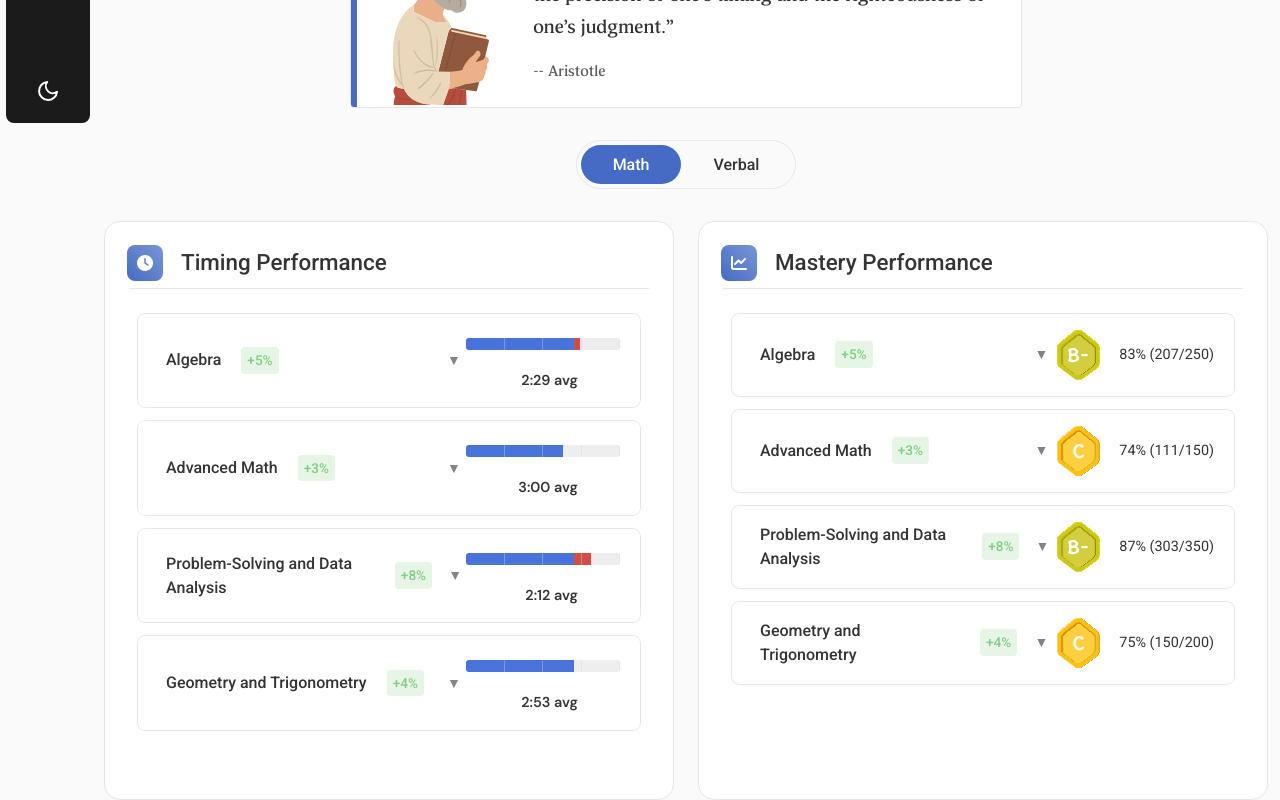
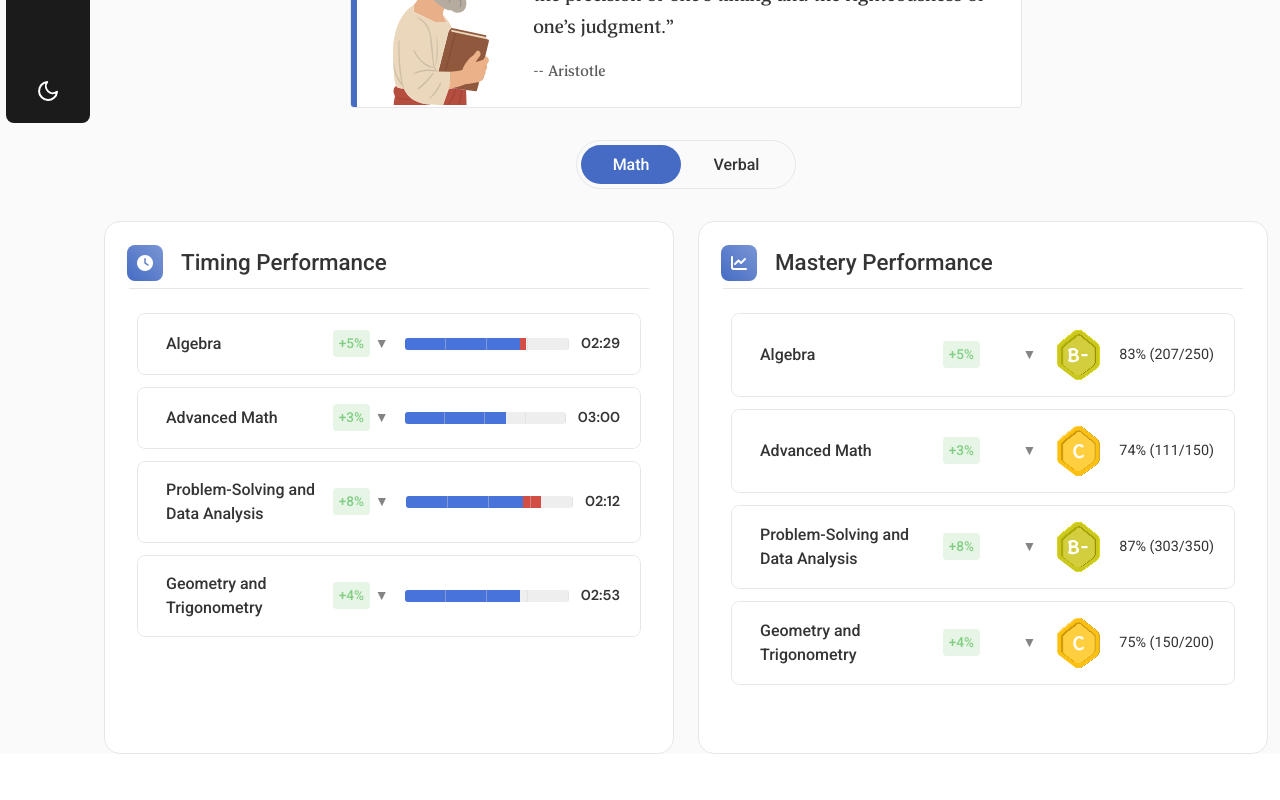
Before and after one commit to Orujhimaru/max_odyssey, a React (Vite) app: page /lab in a window 1280 px wide. Shown: the part 665-1465 px from the top of the page. After the commit the page ends 1419 px from the top, so only its background shows below. Built offline with nearby package versions, Linux system fonts and the light colour scheme; sample sign-in values are in the browser's storage; a web font is replaced by a local one.

Commit message:
design: fixed margins etc

```diff
--- a/src/pages/LabPage/LabPage.css
+++ b/src/pages/LabPage/LabPage.css
@@ -251,7 +251,7 @@
 
 .lab-subtopic-row {
   display: grid;
-  grid-template-columns: 2.5fr 1.5fr;
+  /* grid-template-columns: 2.5fr 1.5fr; */
   align-items: center;
   padding: 12px 8px;
   border-bottom: 1px solid var(--border-color);
@@ -272,6 +272,7 @@
   display: flex;
   align-items: center;
   gap: 8px;
+  width: fit-content;
 }
 
 .improvement {
@@ -318,7 +319,7 @@
   font-size: 0.9rem;
   color: var(--text-primary);
   white-space: nowrap;
-  min-width: 70px;
+  /* min-width: 70px; */
   text-align: end;
 }
 
@@ -917,7 +918,7 @@
 /* Updated timing cell styles */
 .lab-timing-cell {
   display: flex;
-  flex-direction: column;
+
   width: 100%;
 }
 
@@ -931,7 +932,7 @@
   font-size: 0.9rem;
   color: var(--text-primary);
   white-space: nowrap;
-  min-width: 70px;
+  /* min-width: 70px; */
   text-align: end;
   font-family: "DM Sans", sans-serif;
   font-weight: 600;
@@ -995,17 +996,30 @@
   flex: 1;
   max-width: 250px;
 }
-
+/*
 .lab-topic-header .performance-bar-container {
   width: 100%;
+} */
+.lab-subtopic-table .performance-bar-container {
+  width: 80%;
 }
 
 .topic-name-container {
   display: flex;
   align-items: center;
-  gap: 12px;
-  flex: 2;
+  gap: 4px;
+  /* flex: 2; */
+  justify-content: space-between;
+  max-width: 220px;
+  width: 100%;
   position: relative;
+  margin-left: 8px;
+}
+
+.lab-subtopic-name {
+  justify-content: space-between;
+  max-width: 220px;
+  width: 100%;
 }
 
 .topic-name {
@@ -1014,7 +1028,7 @@
   color: var(--text-primary);
   margin: 0;
   position: relative;
-  padding-left: 8px;
+  /* padding-left: 8px; */
 }
 
 /* Add a subtle marker to indicate topic names */
@@ -1127,7 +1141,8 @@
   display: grid;
   grid-template-columns: 2.5fr 1.5fr;
   align-items: center;
-  padding: 14px 8px;
+  padding: 14px 0px;
+  margin-left: 8px;
   border-bottom: 1px solid var(--border-color);
   transition: background-color 0.2s ease;
 }
--- a/src/pages/LabPage/LabPage.jsx
+++ b/src/pages/LabPage/LabPage.jsx
@@ -298,9 +298,9 @@ const LabPage = () => {
     const avgMinutes = Math.floor(avgSeconds / 60);
     const avgRemainingSeconds = avgSeconds % 60;
 
-    return `${avgMinutes}:${avgRemainingSeconds
+    return `${avgMinutes.toString().padStart(2, "0")}:${avgRemainingSeconds
       .toString()
-      .padStart(2, "0")} avg`;
+      .padStart(2, "0")} `;
   };
 
   // Function to calculate average improvement (can be positive or negative)
@@ -415,7 +415,7 @@ const LabPage = () => {
       {
         name: "Linear Equations (1)",
         timingPercentage: 82,
-        timingText: "2:15 avg",
+        timingText: "02:15",
         masteryPercentage: 88,
         masteryText: "88% (44/50)",
         improvement: "+6%",
@@ -423,7 +423,7 @@ const LabPage = () => {
       {
         name: "Linear Functions",
         timingPercentage: 75,
-        timingText: "2:30 avg",
+        timingText: "02:30",
         masteryPercentage: 84,
         masteryText: "84% (42/50)",
         improvement: "+5%",
@@ -431,7 +431,7 @@ const LabPage = () => {
       {
         name: "Linear Equations (2)",
         timingPercentage: 80,
-        timingText: "2:20 avg",
+        timingText: "02:20",
         masteryPercentage: 86,
         masteryText: "86% (43/50)",
         improvement: "+7%",
@@ -439,7 +439,7 @@ const LabPage = () => {
       {
         name: "Systems of 2 in 2",
         timingPercentage: 65,
-        timingText: "2:45 avg",
+        timingText: "02:45",
         masteryPercentage: 76,
         masteryText: "76% (38/50)",
         improvement: "+3%",
@@ -447,7 +447,7 @@ const LabPage = () => {
       {
         name: "Linear Inequalities",
         timingPercentage: 70,
-        timingText: "2:35 avg",
+        timingText: "02:35",
         masteryPercentage: 80,
         masteryText: "80% (40/50)",
         improvement: "+4%",
@@ -457,7 +457,7 @@ const LabPage = () => {
       {
         name: "Equivalent Expressions",
         timingPercentage: 60,
-        timingText: "3:00 avg",
+        timingText: "03:00",
         masteryPercentage: 74,
         masteryText: "74% (37/50)",
         improvement: "+2%",
@@ -465,7 +465,7 @@ const LabPage = () => {
       {
         name: "Nonlinear Equations",
         timingPercentage: 62,
-        timingText: "2:55 avg",
+        timingText: "02:55",
         masteryPercentage: 72,
         masteryText: "72% (36/50)",
         improvement: "+3%",
@@ -473,7 +473,7 @@ const LabPage = () => {
       {
         name: "Nonlinear Functions",
         timingPercentage: 68,
-        timingText: "3:05 avg",
+        timingText: "03:05",
         masteryPercentage: 76,
         masteryText: "76% (38/50)",
         improvement: "+4%",
@@ -483,7 +483,7 @@ const LabPage = () => {
       {
         name: "Ratios & Rates",
         timingPercentage: 85,
-        timingText: "2:00 avg",
+        timingText: "02:00",
         masteryPercentage: 90,
         masteryText: "90% (45/50)",
         improvement: "+10%",
@@ -491,7 +491,7 @@ const LabPage = () => {
       {
         name: "Percentages",
         timingPercentage: 88,
-        timingText: "1:58 avg",
+        timingText: "01:58",
         masteryPercentage: 92,
         masteryText: "92% (46/50)",
         improvement: "+11%",
@@ -499,7 +499,7 @@ const LabPage = () => {
       {
         name: "Measures of Spread",
         timingPercentage: 80,
-        timingText: "2:10 avg",
+        timingText: "02:10",
         masteryPercentage: 86,
         masteryText: "86% (43/50)",
         improvement: "+8%",
@@ -507,7 +507,7 @@ const LabPage = () => {
       {
         name: "Models and Scatterplots",
         timingPercentage: 75,
-        timingText: "2:25 avg",
+        timingText: "02:25",
         masteryPercentage: 82,
         masteryText: "82% (41/50)",
         improvement: "+7%",
@@ -515,7 +515,7 @@ const LabPage = () => {
       {
         name: "Probability",
         timingPercentage: 92,
-        timingText: "1:48 avg",
+        timingText: "01:48",
         masteryPercentage: 94,
         masteryText: "94% (47/50)",
         improvement: "+12%",
@@ -523,7 +523,7 @@ const LabPage = () => {
       {
         name: "Sample Statistics",
         timingPercentage: 78,
-        timingText: "2:20 avg",
+        timingText: "02:20",
         masteryPercentage: 84,
         masteryText: "84% (42/50)",
         improvement: "+6%",
@@ -531,7 +531,7 @@ const LabPage = () => {
       {
         name: "Studies and Experiments",
         timingPercentage: 70,
-        timingText: "2:40 avg",
+        timingText: "02:40",
         masteryPercentage: 78,
         masteryText: "78% (39/50)",
         improvement: "+5%",
@@ -541,7 +541,7 @@ const LabPage = () => {
       {
         name: "Area & Volume",
         timingPercentage: 82,
-        timingText: "2:15 avg",
+        timingText: "02:15",
         masteryPercentage: 88,
         masteryText: "88% (44/50)",
         improvement: "+9%",
@@ -549,7 +549,7 @@ const LabPage = () => {
       {
         name: "Angles & Triangles",
         timingPercentage: 75,
-        timingText: "2:30 avg",
+        timingText: "02:30",
         masteryPercentage: 80,
         masteryText: "80% (40/50)",
         improvement: "+6%",
@@ -557,7 +557,7 @@ const LabPage = () => {
       {
         name: "Trigonometry",
         timingPercentage: 58,
-        timingText: "3:35 avg",
+        timingText: "03:35",
         masteryPercentage: 62,
         masteryText: "62% (31/50)",
         improvement: "-3%",
@@ -565,7 +565,7 @@ const LabPage = () => {
       {
         name: "Circles",
         timingPercentage: 65,
-        timingText: "3:10 avg",
+        timingText: "03:10",
         masteryPercentage: 70,
         masteryText: "70% (35/50)",
         improvement: "+2%",
@@ -578,7 +578,7 @@ const LabPage = () => {
       {
         name: "Cross-Text Connections",
         timingPercentage: 72,
-        timingText: "2:40 avg",
+        timingText: "02:40",
         masteryPercentage: 78,
         masteryText: "78% (39/50)",
         improvement: "+6%",
@@ -586,7 +586,7 @@ const LabPage = () => {
       {
         name: "Text Structure and Purpose",
         timingPercentage: 78,
-        timingText: "2:20 avg",
+        timingText: "02:20",
         masteryPercentage: 84,
         masteryText: "84% (42/50)",
         improvement: "+7%",
@@ -594,7 +594,7 @@ const LabPage = () => {
       {
         name: "Words in Context",
         timingPercentage: 75,
-        timingText: "2:33 avg",
+        timingText: "02:33",
         masteryPercentage: 82,
         masteryText: "82% (41/50)",
         improvement: "+8%",
@@ -604,7 +604,7 @@ const LabPage = () => {
       {
         name: "Rhetorical Synthesis",
         timingPercentage: 88,
-        timingText: "1:56 avg",
+        timingText: "01:56",
         masteryPercentage: 92,
         masteryText: "92% (46/50)",
         improvement: "+12%",
@@ -612,7 +612,7 @@ const LabPage = () => {
       {
         name: "Transitions",
         timingPercentage: 80,
-        timingText: "2:10 avg",
+        timingText: "02:10",
         masteryPercentage: 86,
         masteryText: "86% (43/50)",
         improvement: "+9%",
@@ -622,7 +622,7 @@ const LabPage = () => {
       {
         name: "Central Ideas and Details",
         timingPercentage: 76,
-        timingText: "2:25 avg",
+        timingText: "02:25",
         masteryPercentage: 82,
         masteryText: "82% (41/50)",
         improvement: "+7%",
@@ -630,7 +630,7 @@ const LabPage = () => {
       {
         name: "Command of Evidence",
         timingPercentage: 65,
-        timingText: "3:12 avg",
+        timingText: "03:12",
         masteryPercentage: 78,
         masteryText: "78% (39/50)",
         improvement: "+5%",
@@ -638,7 +638,7 @@ const LabPage = () => {
       {
         name: "Inferences",
         timingPercentage: 70,
-        timingText: "2:45 avg",
+        timingText: "02:45",
         masteryPercentage: 76,
         masteryText: "76% (38/50)",
         improvement: "+4%",
@@ -648,7 +648,7 @@ const LabPage = () => {
       {
         name: "Boundaries",
         timingPercentage: 82,
-        timingText: "2:10 avg",
+        timingText: "02:10",
         masteryPercentage: 88,
         masteryText: "88% (44/50)",
         improvement: "+10%",
@@ -656,7 +656,7 @@ const LabPage = () => {
       {
         name: "Form, Structure, and Sense",
         timingPercentage: 45,
-        timingText: "3:45 avg",
+        timingText: "03:45",
         masteryPercentage: 60,
         masteryText: "60% (30/50)",
         improvement: "-3%",
@@ -704,17 +704,17 @@ const LabPage = () => {
                     >
                       {avgImprovement}
                     </span>
-                    <span
-                      className={`dropdown-indicator ${
-                        isExpanded ? "expanded" : ""
-                      }`}
-                    >
-                      ▼
-                    </span>
                   </div>
 
                   {sectionType === "timing" ? (
                     <div className="lab-timing-cell">
+                      <span
+                        className={`dropdown-indicator ${
+                          isExpanded ? "expanded" : ""
+                        }`}
+                      >
+                        ▼
+                      </span>
                       {renderPerformanceBar(avgTimingPercentage)}
                       <div className="lab-timing-text-group">
                         <div className="lab-timing-text">{avgTimingText}</div>
@@ -722,6 +722,13 @@ const LabPage = () => {
                     </div>
                   ) : (
                     <div className="lab-mastery-cell">
+                      <span
+                        className={`dropdown-indicator ${
+                          isExpanded ? "expanded" : ""
+                        }`}
+                      >
+                        ▼
+                      </span>
                       <div className="lab-score-container">
                         <img
                           src={getScoreImage(avgMastery.percentage)}
```
